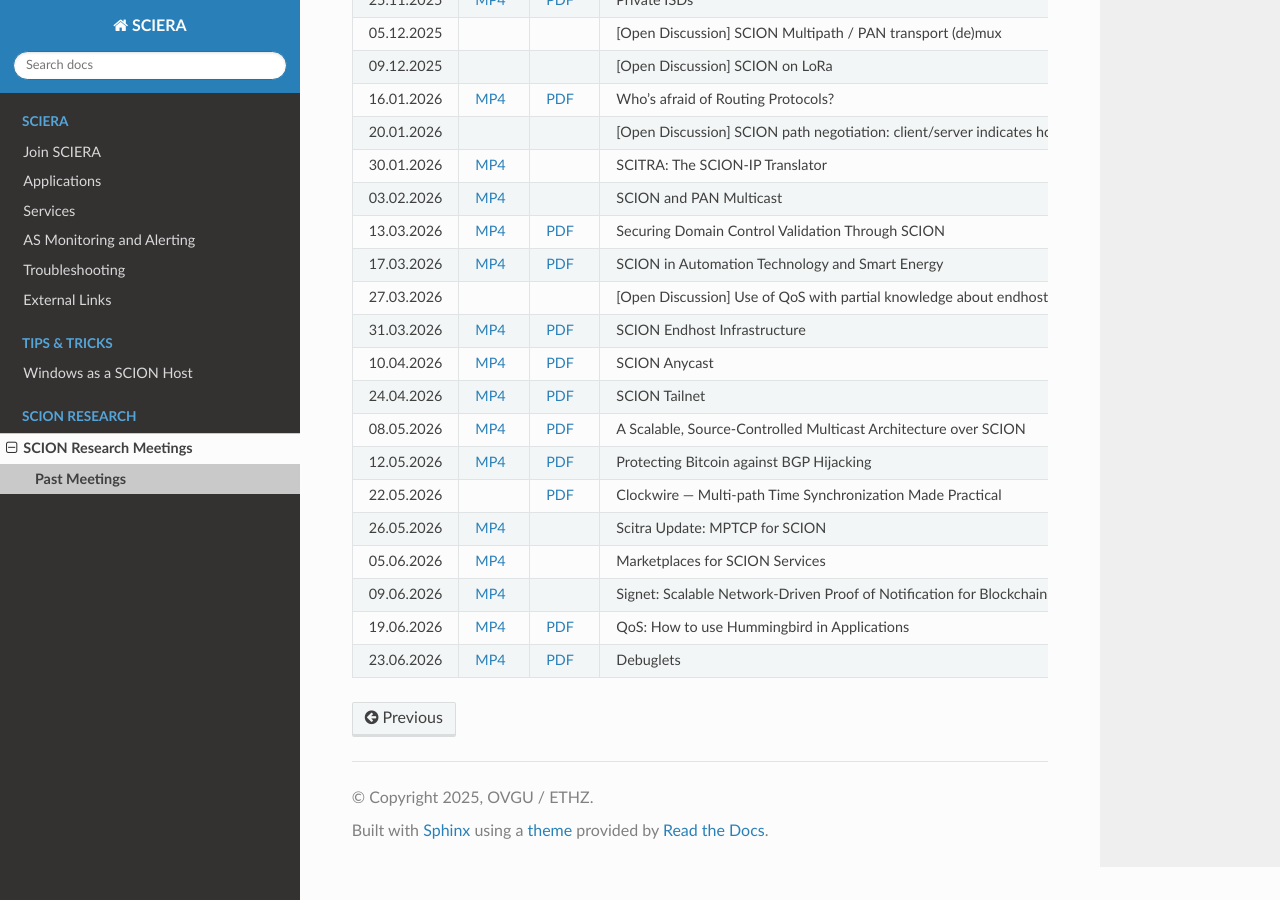
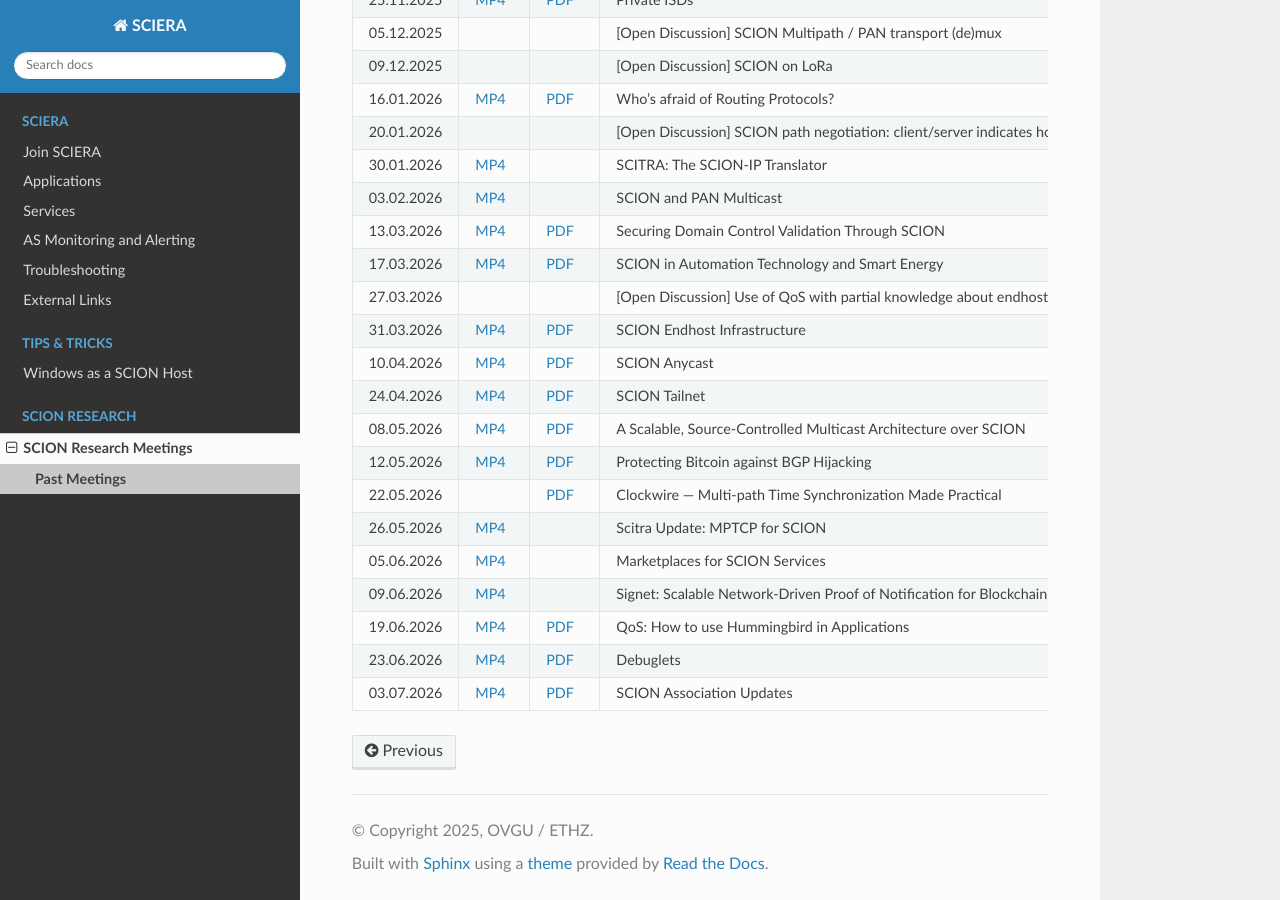
Before and after one commit to netsys-lab/scion-education-network-documentation, a Sphinx documentation site: the page built from docs/source/scion-research/meetings/past.rst, in a window 1280 px wide and 900 px high, scrolled down 1247 px. Built offline with Sphinx 7.4.7 and the Read the Docs theme 3.1.0, drawn with Linux system fonts in a browser that asks for light colours.

Commit message:
scion association updates (#53)
* Add video.

* Add PDF.

```diff
--- a/docs/source/scion-research/meetings/past.rst
+++ b/docs/source/scion-research/meetings/past.rst
@@ -321,3 +321,9 @@
       - Debuglets
       - Yi-Min Lin (ETH Zurich)
       -
+    * - 03.07.2026
+      - `MP4 <https://drive.google.com/file/d/16jjaDjy9KjMt-lmwvU9Laa-YIUo5ezxC/view>`__
+      - `PDF <https://drive.google.com/file/d/1AT_bk1yzYHGoSuzDR8toaU-rv7YDCMxL/view>`__
+      - SCION Association Updates
+      - Kevin Meynell & Roman Scharkov (SCION Association)
+      -
```
